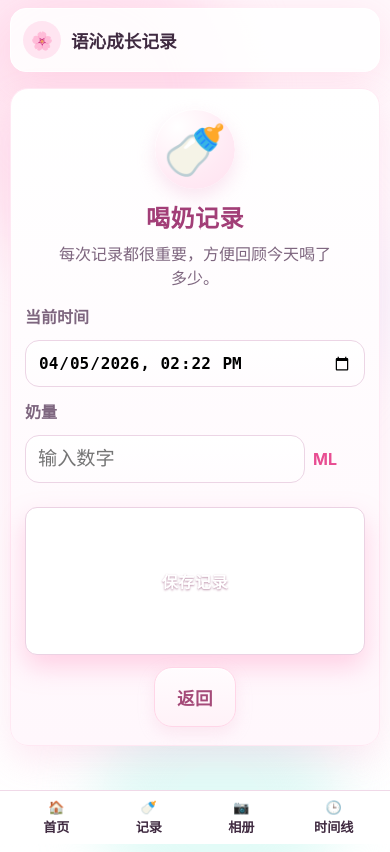
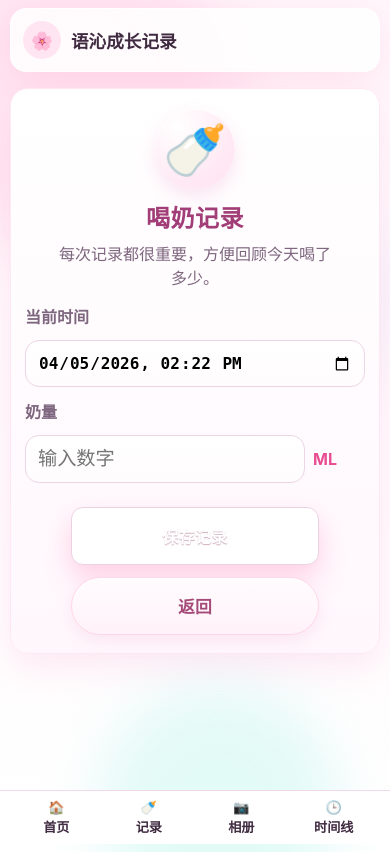
Before and after one commit to caiteng/yqlog, a Flask app: page /record/milk in a window 390 px wide. Run offline with Flask 3, Linux system fonts and the light colour scheme; the visitor is signed in with stand-in values (Sample User, id 1).

Commit message:
优化部署镜像清理与记录按钮样式

```diff
--- a/static/css/main.css
+++ b/static/css/main.css
@@ -222,27 +222,30 @@ body {
   gap: 12px;
   justify-items: center;
 }
+.record-submit-actions .btn {
+  width: min(100%, 248px);
+}
 .submit-actions .btn-primary.big-btn { box-shadow: 0 12px 26px rgba(255, 133, 184, 0.34), inset 0 1px 0 rgba(255, 255, 255, 0.35); }
 .btn-back { color: #b04f7f; }
 .btn-round-main {
-  width: min(44vw, 166px);
-  min-height: 136px;
-  height: min(44vw, 166px);
-  padding: 0;
-  border-radius: 50%;
-  background: linear-gradient(145deg, #ff6ab1 0%, #f2559f 50%, #c26eff 100%);
+  width: min(100%, 248px);
+  min-height: 56px;
+  height: 56px;
+  padding: 0 24px;
+  border-radius: 999px;
+  background: linear-gradient(145deg, #ff74b7 0%, #f25ca7 52%, #e2529d 100%);
   color: #fff;
-  border: 2px solid #ffd6ea;
-  font-size: 1.2rem;
-  font-weight: 900;
-  letter-spacing: 0.04em;
-  text-shadow: 0 1px 2px rgba(122, 34, 84, 0.48);
-  box-shadow: 0 16px 30px rgba(235, 108, 184, 0.42), inset 0 2px 2px rgba(255, 255, 255, 0.42);
+  border: 1px solid #ffc0dd;
+  font-size: 1.08rem;
+  font-weight: 800;
+  letter-spacing: 0.02em;
+  text-shadow: 0 1px 1px rgba(116, 28, 74, 0.36);
+  box-shadow: 0 10px 22px rgba(232, 97, 166, 0.34), inset 0 1px 0 rgba(255, 255, 255, 0.4);
 }
 .btn-round-main:hover {
-  transform: translateY(-1px) scale(1.015);
-  filter: brightness(1.04) saturate(1.04);
-  box-shadow: 0 18px 30px rgba(226, 102, 179, 0.44), inset 0 2px 2px rgba(255, 255, 255, 0.4);
+  transform: translateY(-1px);
+  filter: brightness(1.02) saturate(1.02);
+  box-shadow: 0 12px 24px rgba(226, 94, 159, 0.38), inset 0 1px 0 rgba(255, 255, 255, 0.35);
 }
 .btn-round-main:focus-visible,
 .btn-secondary-soft:focus-visible,
@@ -251,8 +254,9 @@ body {
   box-shadow: 0 0 0 3px #fff, 0 0 0 6px rgba(255, 131, 188, 0.35);
 }
 .btn-secondary-soft {
+  width: min(100%, 248px);
   min-height: 56px;
-  border-radius: 18px;
+  border-radius: 999px;
   color: #a54b79;
   font-weight: 700;
   background: linear-gradient(180deg, #fffcfe 0%, #fff2f8 100%);
@@ -261,14 +265,20 @@ body {
   background: linear-gradient(135deg, #f5a9ce 0%, #eda2cd 100%);
   color: #fff;
 }
-
-@media (max-width: 520px) {
-  .btn-round-main {
-    width: 148px;
-    min-height: 148px;
-    height: 148px;
-    font-size: 1.1rem;
-  }
+.btn-confirm {
+  color: #fff;
+}
+.unlock-panel .btn-primary {
+  min-height: 56px;
+  color: #fff;
+  font-weight: 800;
+  background: linear-gradient(135deg, #7280ff 0%, #7f8cff 46%, #949eff 100%);
+  border-color: #c7cdff;
+  text-shadow: 0 1px 1px rgba(54, 64, 148, 0.34);
+  box-shadow: 0 10px 20px rgba(122, 136, 255, 0.3), inset 0 1px 0 rgba(255, 255, 255, 0.35);
+}
+.unlock-panel .btn-primary:hover {
+  filter: brightness(1.03);
 }
 
 .status-group { display: grid; grid-template-columns: repeat(2, 1fr); gap: 8px; }
@@ -435,9 +445,11 @@ body {
     height: 80px;
     font-size: 3.2rem;
   }
-  .btn-round-main {
-    min-height: 74px;
-    font-size: 1.15rem;
+  .btn-round-main,
+  .btn-secondary-soft {
+    width: 100%;
+    min-height: 58px;
+    font-size: 1.05rem;
   }
   .fixed-chart-height { height: 240px; min-height: 240px; max-height: 240px; }
   .viewer-actions { top: 10px; left: 10px; right: 10px; }
--- a/templates/milk.html
+++ b/templates/milk.html
@@ -19,7 +19,7 @@
     </label>
 
     <div class="submit-actions record-submit-actions">
-      <button type="submit" class="btn btn-primary big-btn btn-save btn-round-main" :disabled="submitting">保存记录</button>
+      <button type="submit" class="btn btn-primary big-btn btn-save btn-round-main btn-confirm" :disabled="submitting">保存记录</button>
       <a class="btn btn-soft big-btn btn-back btn-secondary-soft" href="{{ url_for('quick_entry') }}">返回</a>
     </div>
   </form>
--- a/templates/poop.html
+++ b/templates/poop.html
@@ -26,7 +26,7 @@
     <input type="hidden" name="poop_status" :value="poop_status" />
 
     <div class="submit-actions record-submit-actions">
-      <button type="submit" class="btn btn-primary big-btn btn-save btn-round-main" :disabled="submitting || !poop_status">保存记录</button>
+      <button type="submit" class="btn btn-primary big-btn btn-save btn-round-main btn-confirm" :disabled="submitting || !poop_status">保存记录</button>
       <a class="btn btn-soft big-btn btn-back btn-secondary-soft" href="{{ url_for('quick_entry') }}">返回</a>
     </div>
   </form>
```
Also changed, not shown: 1 other file.
